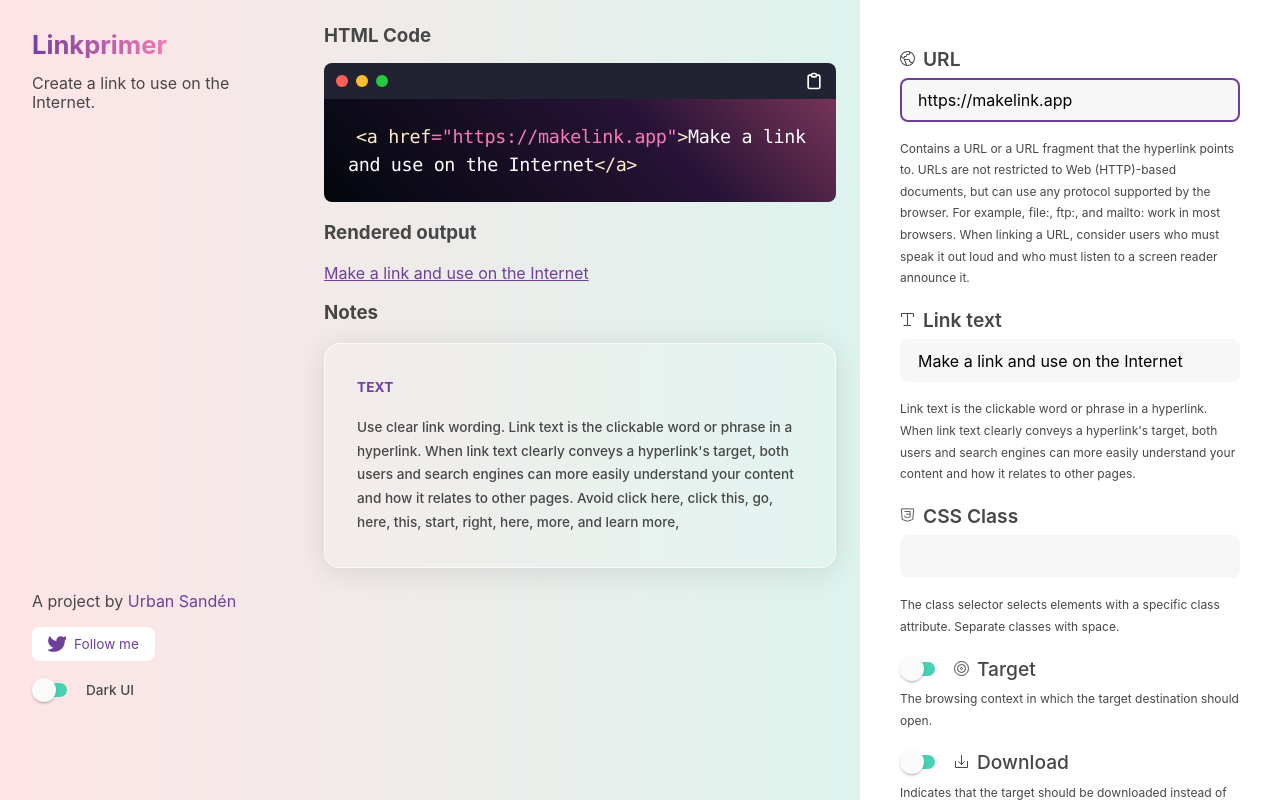
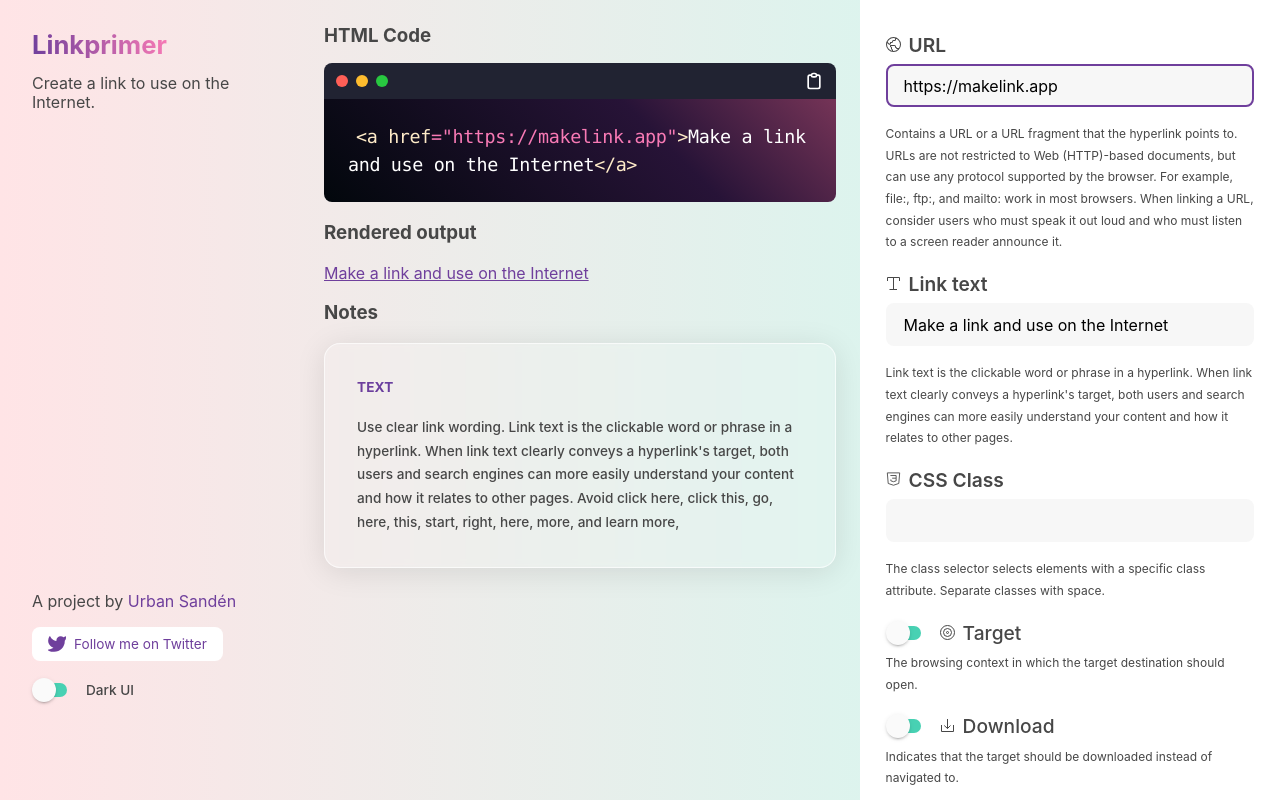
Before and after one commit to urre/make-hyperlink, a React (Create React App) app: page / in a window 1280 px wide. Built offline with nearby package versions, Linux system fonts and the light colour scheme.

Commit message:
Progress

```diff
--- a/src/components/Footer.js
+++ b/src/components/Footer.js
@@ -26,7 +26,7 @@ const Footer = () => {
               fill="currentColor"
             ></path>
           </svg>
-          Follow me
+          Follow me on Twitter
         </a>{" "}
         <Darkmode />
       </div>
--- a/src/constants.js
+++ b/src/constants.js
@@ -1,4 +1,4 @@
-export const DEFAULT_ARIA_LABEL = "Read more on Urban Sandens Website";
+export const DEFAULT_ARIA_LABEL = "Make a link and use on the Internet";
 export const DEFAULT_ACCESSKEY = "a";
 export const DEFAULT_TABINDEX = "1";
 
@@ -44,8 +44,6 @@ export const notes = {
   next: "Indicates that the page is in a sequence and the linked page is the next page in the sequence.",
   nofollow:
     "Indicates that the linked resource is not endorsed by the current document’s author.",
-  noreferrer:
-    "Tells the browser not to send an HTTP referrer header when	following the link.",
   prefetch: "The linked resource should be cached.",
   prev: "Indicates that the page is in a sequence and the linked page is the previous page in the sequence.",
   search:
@@ -53,4 +51,9 @@ export const notes = {
   tag: "A tagging term (not to be confused with HTML tags) that applies to the link.",
   queryString: "For example: /?ref=producthunt",
   jsx: "Link (JSX) with React Router. The primary way to allow users to navigate around your application. &lt;Link&gt;  will render a fully accessible anchor tag with the proper href.A &lt;Link&gt; can know when the route it links to is active and automatically apply an activeClassName and/or <code>activeStyle</code> when given either prop. The &lt;Link&gt; will be active if the current route is either the linked route or any descendant of the linked route. To have the link be active only on the exact linked route, use &lt;IndexLink> instead or set the onlyActiveOnIndex prop.",
+  rel: [
+    {
+      alternate: "An alternative version of the current web page.",
+    },
+  ],
 };
--- a/src/styles/base.css
+++ b/src/styles/base.css
@@ -46,7 +46,7 @@ body.dark {
 h1 {
   font-weight: 700;
   line-height: 1;
-  font-size: clamp(1rem, 2vw, 3rem);
+  font-size: clamp(1.5rem, 2vw, 3rem);
   margin: 0;
   -webkit-background-clip: text;
   -webkit-text-fill-color: transparent;
--- a/src/styles/main.css
+++ b/src/styles/main.css
@@ -8,6 +8,7 @@
 
 .main-html {
   padding: 1.5rem;
+  max-width: 1400px;
 }
 
 .main-html-header {
--- a/src/styles/sidebar.css
+++ b/src/styles/sidebar.css
@@ -53,7 +53,7 @@ body.dark .aside {
 }
 
 .aside-inner {
-  padding: 2.5rem;
+  padding: clamp(1rem, 2vw, 2.5rem);
 }
 .count {
   color: white;
```
